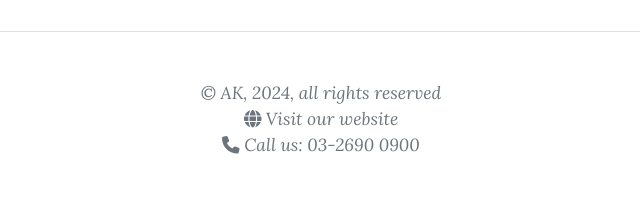
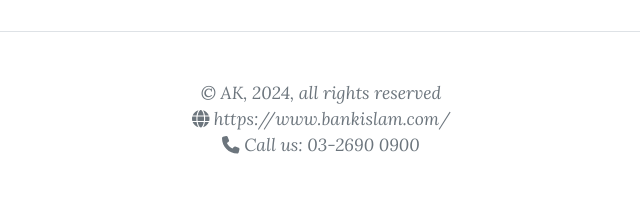
Before and after one commit to AHMAD-KHAIRI/hafizi-assignment, a Flask app: page /team in a window 1280 px wide. Shown: the part 2461-2667 px from the top of the page, without its empty margins (319-959 px from the left). Run offline with Flask 3, Linux system fonts and the light colour scheme; some libraries are stand-ins or nearby versions.

Commit message:
update footer link

```diff
--- a/templates/footer.html
+++ b/templates/footer.html
@@ -23,7 +23,7 @@
             target="_blank"
             class="text-muted"
           >
-            <i class="fas fa-globe"></i> Visit our website
+            <i class="fas fa-globe"></i> https://www.bankislam.com/
           </a>
           <!-- Phone Number -->
           <br />
```
